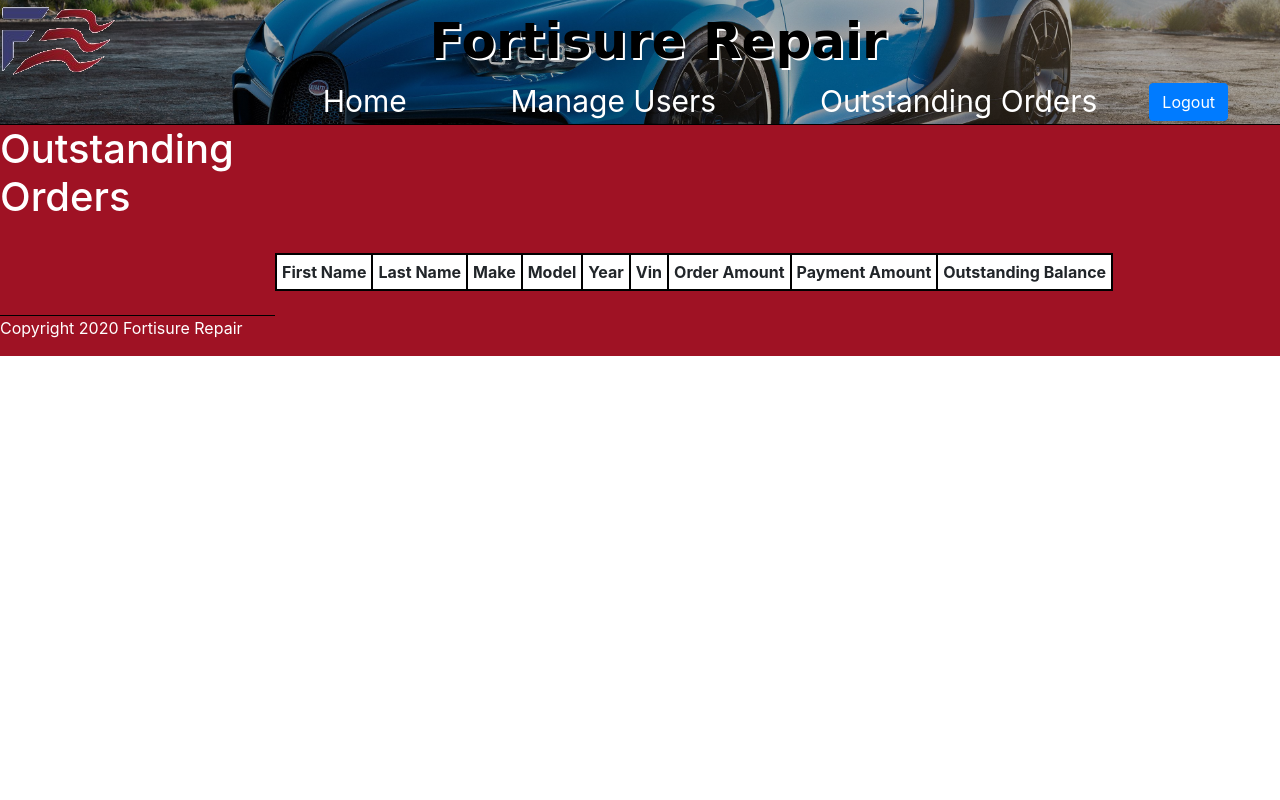
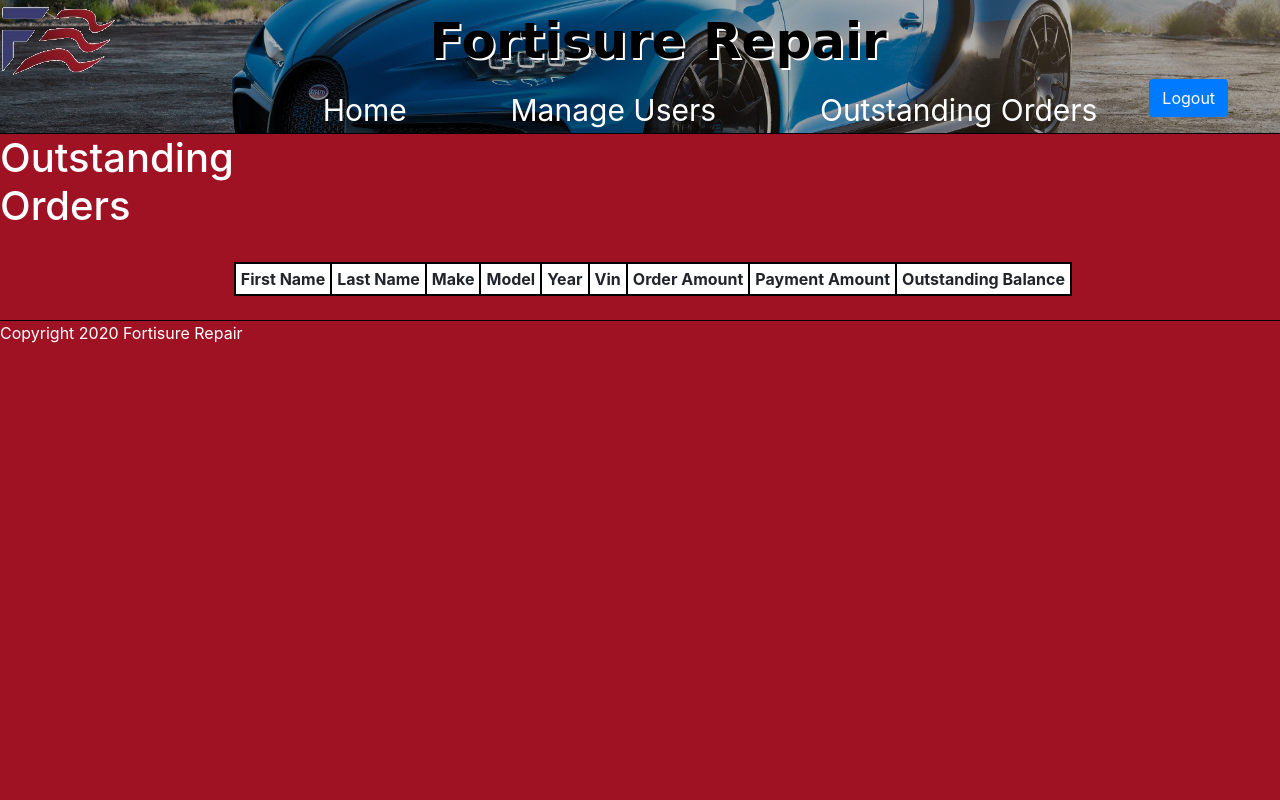
Before and after one commit to tpl1029/final, a PHP site: page /outstandingorders.php in a window 1280 px wide. Run offline with PHP 8.4, Linux system fonts and the light colour scheme; data that the repository does not hold is empty; some web fonts are replaced.

Commit message:
footer fixed?

```diff
--- a/View/Public/CSS/Scripts.css
+++ b/View/Public/CSS/Scripts.css
@@ -27,6 +27,9 @@ body.delete{
     background-color: #252e5e;
 }
 
+body.orders{
+    background-color: #9f1224;
+}
 
 .text{
     text-align: center;
@@ -214,7 +217,7 @@ div.form-css{
     margin-bottom: 24px;
 }
 
-/* management */
+/* Management */
     /* Menu */
         .users-grid{
             display: grid;
--- a/outstandingorders.php
+++ b/outstandingorders.php
@@ -1,3 +1,4 @@
+<body class='orders'>
 <?php
     include './View/header.php';
     // include './Controller/login_check.php';
@@ -92,8 +93,8 @@ function topFunction() {
 
 </script>
 
+</div>
+
         <?php
     include './View/footer.php';
     ?>
-
-</div>
```
